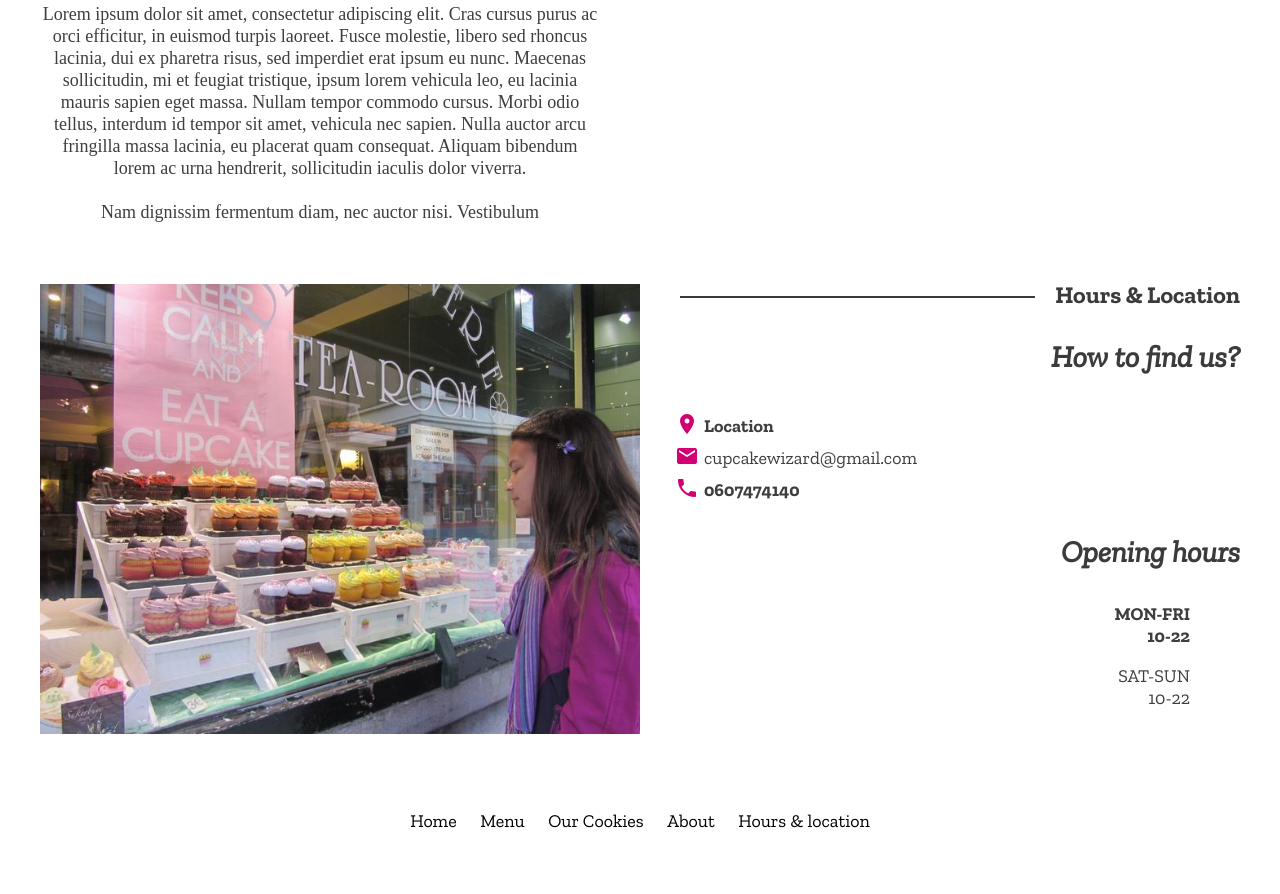
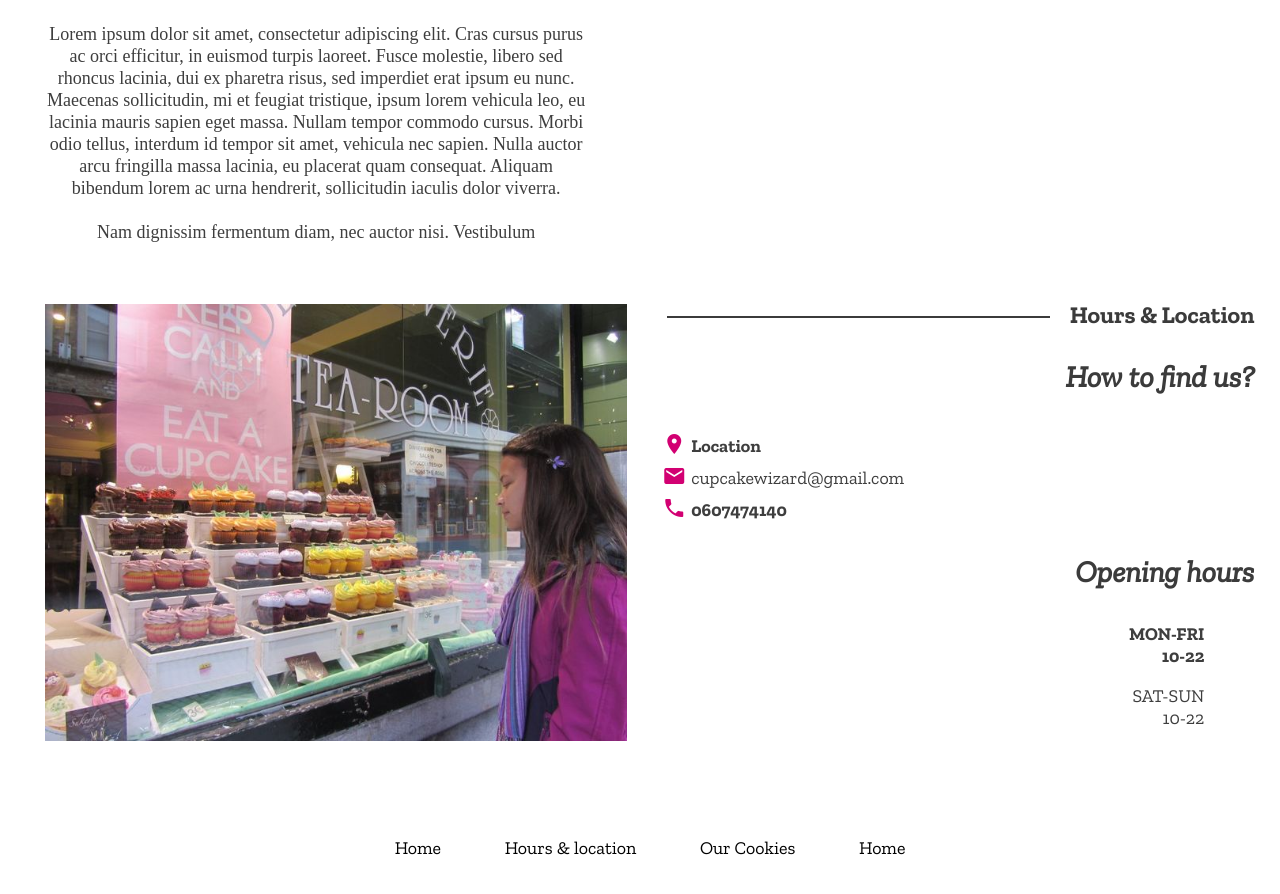
Before and after one commit to MaraucBojan/Wizard-Cake-Shop-final, a plain HTML site: page index.html in a window 1280 px wide. Shown: the part 1455-2349 px from the top of the page. Before the commit the page ends 2314 px from the top, so only its background shows below. Drawn offline with nearby package versions, Linux system fonts and the light colour scheme.

Commit message:
minor changes to css

```diff
--- a/css/main.css
+++ b/css/main.css
@@ -116,7 +116,6 @@ body {
 main,
 footer,
 .container {
-    max-width: 1200px;
     margin: 0 auto;
 }
 main {
@@ -344,7 +343,8 @@ header .menu-btn:checked ~ .menu-icon:not(.steps) .navicon:after {
     display: block;
 }
 .footer-logo img {
-    display: none;
+    display: block;
+    max-width: 80px;
 }
 footer ul {
     padding: 0;
@@ -451,10 +451,16 @@ footer ul {
        padding: 60px 0 10px 0;
     }
     footer ul li {
-        display: inline-block;
+    display: inline-block;
+    vertical-align: middle;
+    padding: 20px;
+    font-size: 18px;
     }
     footer ul a {
         padding: 5px 10px;
+    }
+    footer ul a img {
+        float: left;
     }
 }
 
@@ -481,10 +487,9 @@ footer ul {
     }
     .left,
     .right {
-        display: inline-block;
-        width: 50%;
-        box-sizing: border-box;
-        float: left;
+    width: 49%;
+    float: left;
+    padding-left: 45px;
     }
     .about .left {
         padding-right: 40px;
--- a/index.html
+++ b/index.html
@@ -122,14 +122,13 @@
     </div>
   </section>
 </main>
-<footer>
-   <a href="index.html" class="footer-logo"><img src="img/1.png" alt="wizard-logo"></a>
+<footer class="footer-logo">
       <ul class="unstyle-list menu">
+        <a href="index.html" img src="img/1.png" alt="wizard-logo"></a>
         <li><a href="index.html" class="active">Home</a></li>
-        <li><a href="">Menu</a></li>
+        <li><a href="">Hours & location</a></li>
         <li><a href="">Our Cookies</a></li>
-        <li><a href="">About</a></li>
-        <li><a href="">Hours &#38; location</a></li>
+        <li><a href="">Home</a></li>
     </ul>
 </footer>
 
```
